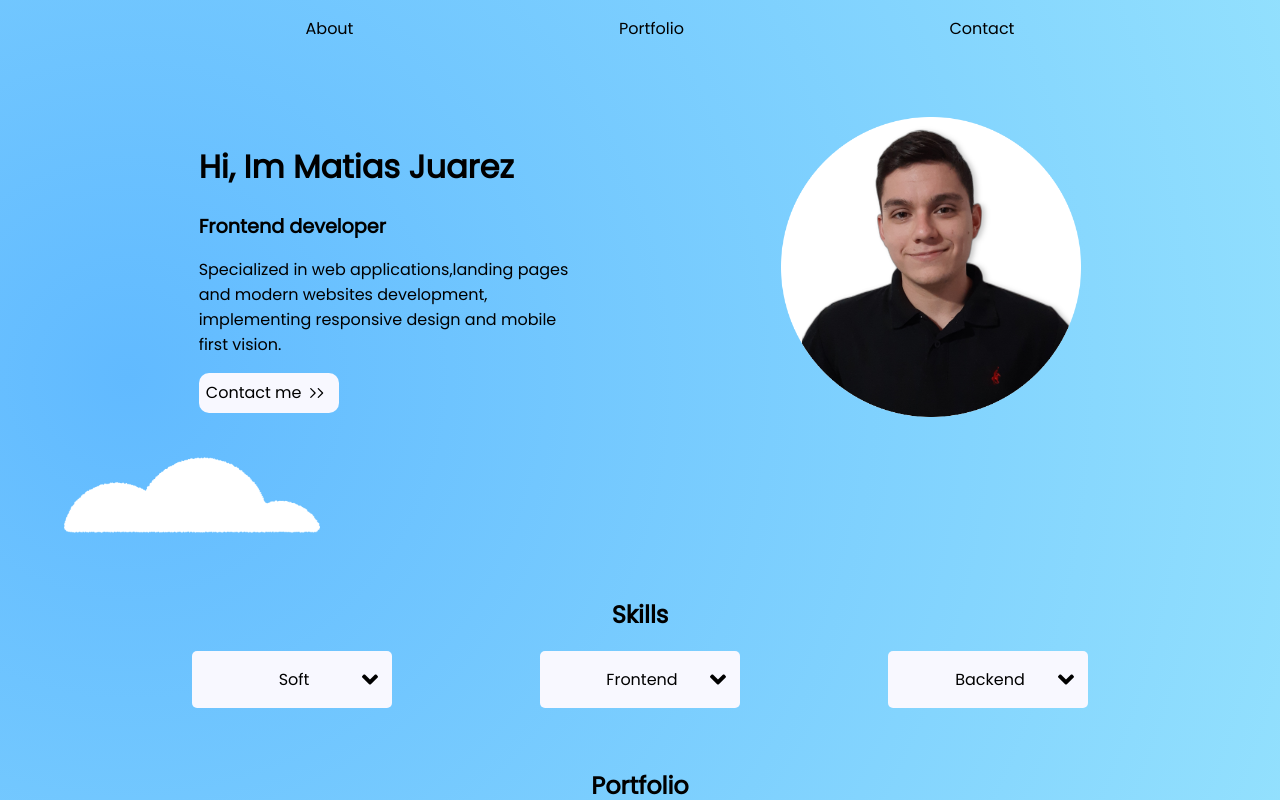
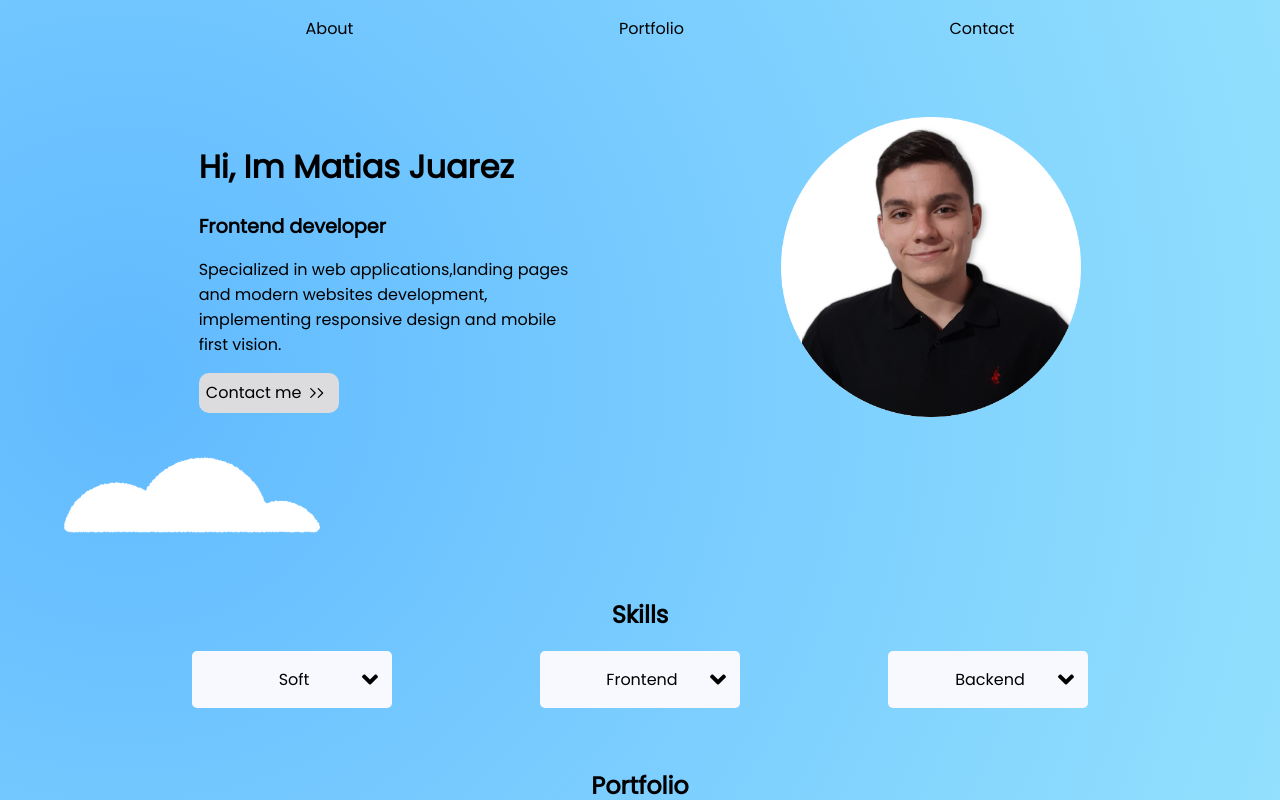
Before and after one commit to matiasj899/Portfolio, a Next.js app: page / in a window 1280 px wide. In both pictures the pointer is over the link "Contact me". Shown: the top 800 px of the page. Built offline with nearby package versions, Linux system fonts and the light colour scheme.

Commit message:
modified styles

```diff
--- a/styles/Home.module.css
+++ b/styles/Home.module.css
@@ -28,6 +28,7 @@
   -moz-box-pack: center;
   justify-content: center;
 }
+
 .buttonIcon{
   background-image: url(../public/angle-double-right.svg);
   background-repeat: no-repeat;
@@ -376,6 +377,14 @@
 .projectDescAndBtn .codeBtn:hover{
   background-color: #4c5763;
 }
+
+  .homeButton:hover{
+    background-color: #dcdcde;
+  }
+
+.sendMessage:hover{
+  background-color: #dcdcde;
+}
 @media (max-width: 600px) {
   .grid {
     width: 100%;
--- a/styles/globals.css
+++ b/styles/globals.css
@@ -33,7 +33,7 @@ nav ul{
 main{
   margin-bottom: 40px;
 }
-h1,h2,p,a,button,li,form,input,label{
+h1,h2,p,a,button,li,form,input,label,textarea{
   font-family: 'Poppins', sans-serif;
 }
 section{
```
